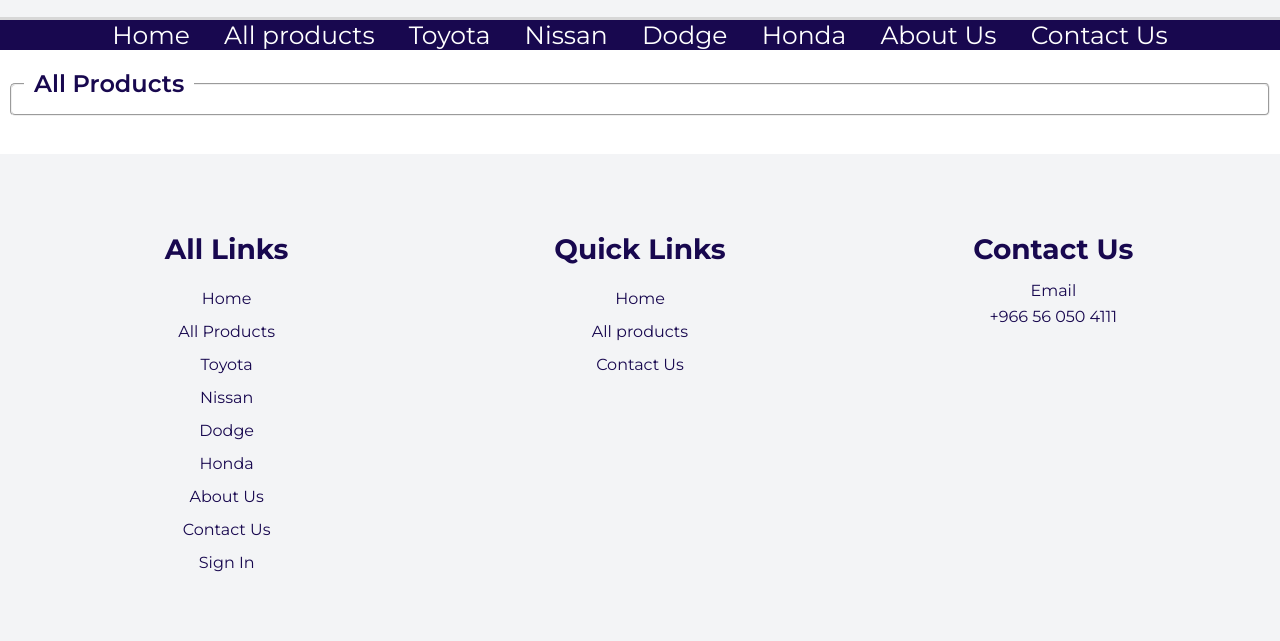
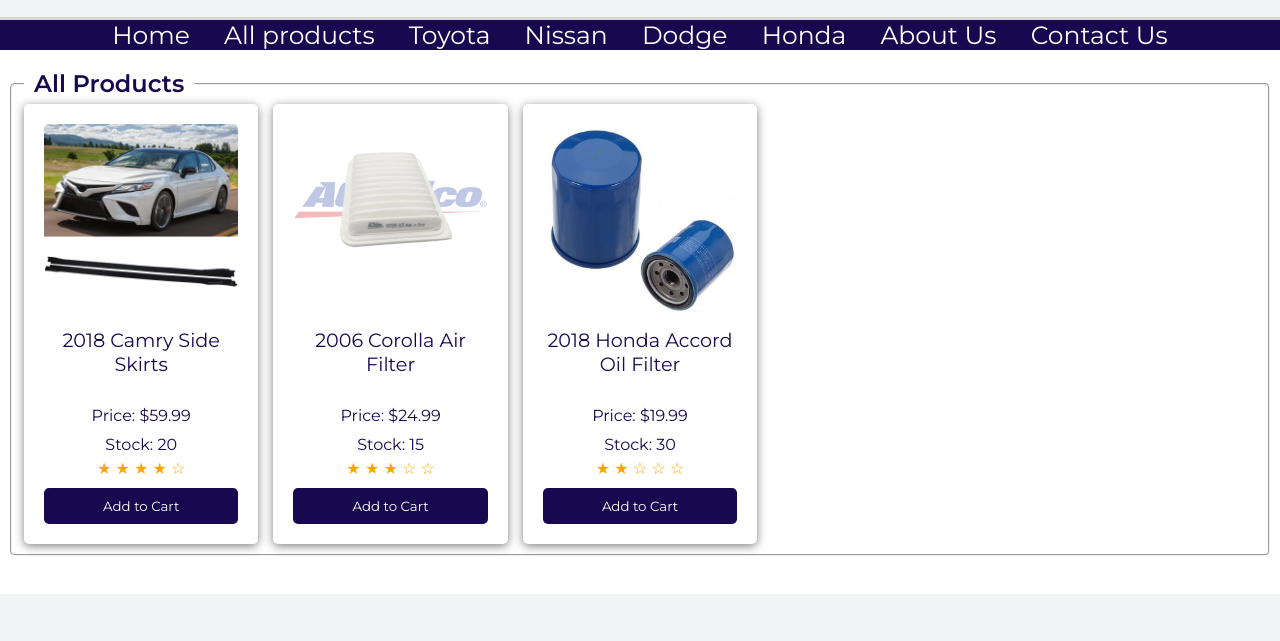
Before and after one commit to Mm19572R/cs379Project, a plain HTML site: page allprod.html in a window 1280 px wide. Shown: the part 127-768 px from the top of the page. Drawn offline with Linux system fonts and the light colour scheme; no server answers.

Commit message:
Update allprod.html

```diff
--- a/allprod.html
+++ b/allprod.html
@@ -85,6 +85,7 @@
     <br>
 
    <script>
+       /*
     function loadSessionData() {
         fetch('session.php')
             .then(response => response.json())
@@ -185,12 +186,64 @@
         updateCartCount();
     }
 }
+*/
     </script>
 
 <script src="filters.js"></script>
 <fieldset>
     <legend>All Products</legend>
-    <div id="all-prod" class="results-container"></div>
+    <div id="all-prod" class="results-container">
+        <div class="product-card">
+    <img src="images/camrysideskirt.jpg" alt="2018 Camry Side Skirts" class="product-image">
+    <div class="product-info">
+        <h4 class="product-name">2018 Camry Side Skirts</h4>
+        <p class="product-price">Price: $59.99</p>
+        <p class="product-stock">Stock: 20</p>
+        <div class="rating">
+            <span class="star">&#9733;</span>
+            <span class="star">&#9733;</span>
+            <span class="star">&#9733;</span>
+            <span class="star">&#9733;</span>
+            <span class="star">&#9734;</span>
+        </div>
+    </div>
+    <button class="add-to-cart">Add to Cart</button>
+</div>
+
+<div class="product-card">
+    <img src="images/corollaairfilter.png" alt="2006 Corolla Air Filter" class="product-image">
+    <div class="product-info">
+        <h4 class="product-name">2006 Corolla Air Filter</h4>
+        <p class="product-price">Price: $24.99</p>
+        <p class="product-stock">Stock: 15</p>
+        <div class="rating">
+            <span class="star">&#9733;</span>
+            <span class="star">&#9733;</span>
+            <span class="star">&#9733;</span>
+            <span class="star">&#9734;</span>
+            <span class="star">&#9734;</span>
+        </div>
+    </div>
+    <button class="add-to-cart">Add to Cart</button>
+</div>
+
+<div class="product-card">
+    <img src="images/hondaoilfilter.jpg" alt="Honda Accord Oil Filter" class="product-image">
+    <div class="product-info">
+        <h4 class="product-name">2018 Honda Accord Oil Filter</h4>
+        <p class="product-price">Price: $19.99</p>
+        <p class="product-stock">Stock: 30</p>
+        <div class="rating">
+            <span class="star">&#9733;</span>
+            <span class="star">&#9733;</span>
+            <span class="star">&#9734;</span>
+            <span class="star">&#9734;</span>
+            <span class="star">&#9734;</span>
+        </div>
+    </div>
+    <button class="add-to-cart">Add to Cart</button>
+</div>
+    </div>
 </fieldset>
 <br><br>
 <footer>
```
